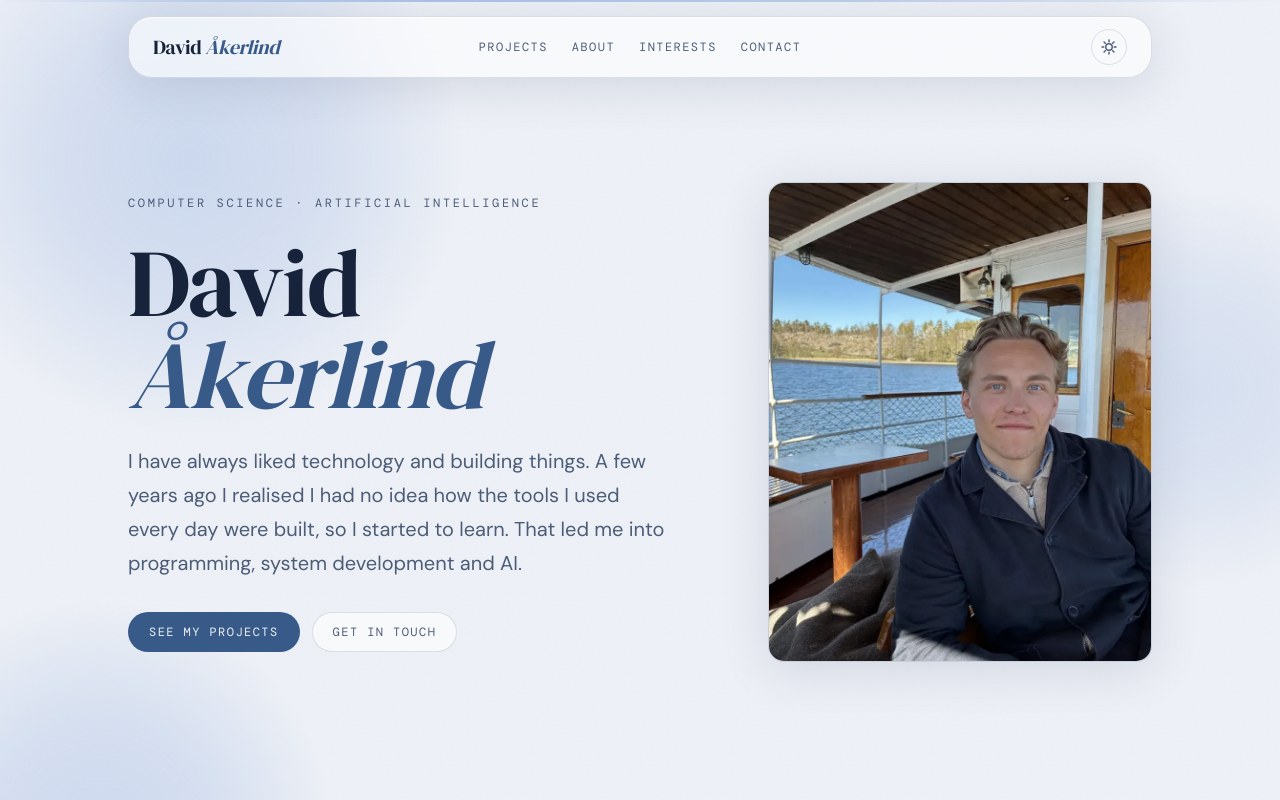
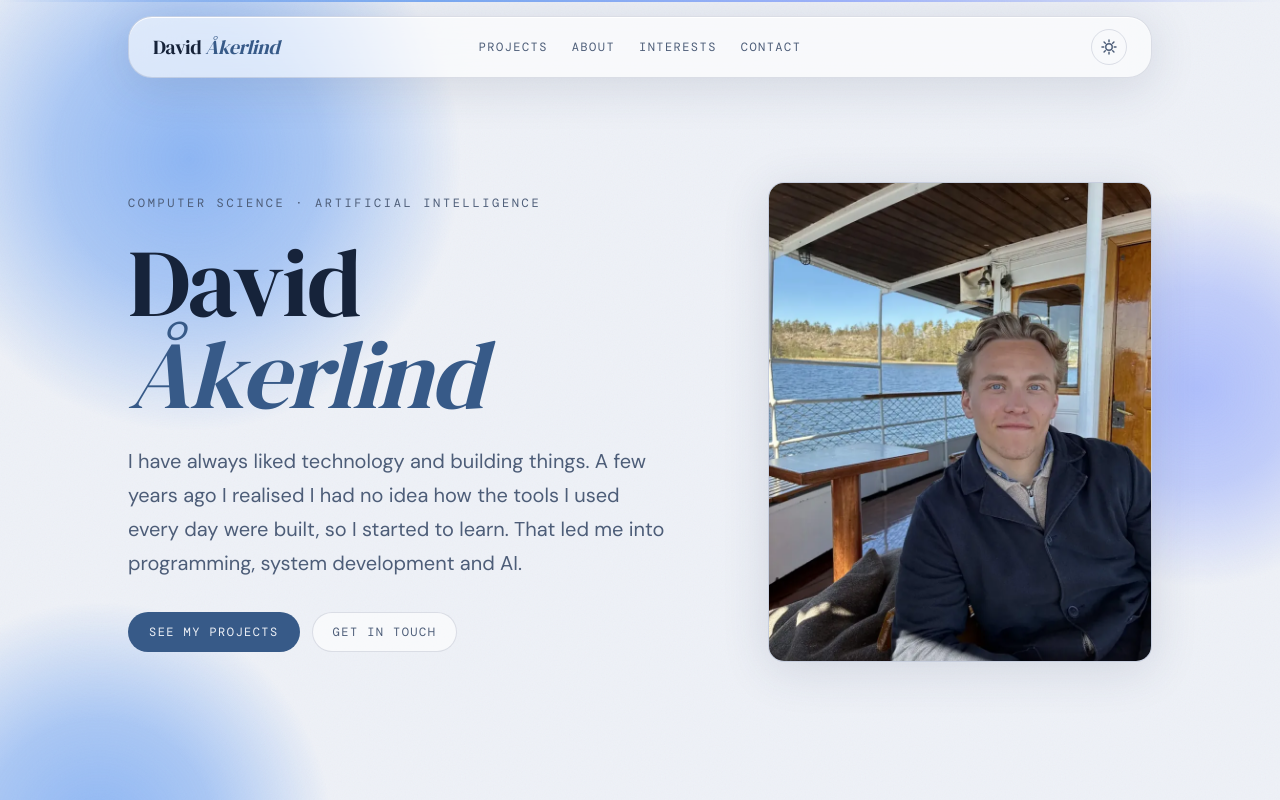
Before and after one commit to DavidAkerlind/portfolio_page, a React (Vite) app: page / in a window 1280 px wide. Shown: the top 800 px of the page. Built offline with nearby package versions, Linux system fonts and the light colour scheme.

Commit message:
Stronger, bluer glows in light mode
Light-mode glows use vivid blues (azure, sky and periwinkle) and a higher opacity;
dark mode is unchanged.

Co-Authored-By: Claude Sonnet 5.5 <noreply@anthropic.com>
Claude-Session: https://claude.ai/code/session_01V2AXfnzt3cR9dUYPQ3F8Te

```diff
--- a/src/components/Backdrop/backdrop.css
+++ b/src/components/Backdrop/backdrop.css
@@ -78,7 +78,7 @@
 		color-mix(in srgb, var(--orb-color) 70%, transparent) 50%,
 		transparent 100%
 	);
-	opacity: 0.3;
+	opacity: var(--glow-opacity);
 	animation: backdrop-drift 8s ease-in-out infinite alternate;
 }
 
--- a/src/index.css
+++ b/src/index.css
@@ -20,9 +20,10 @@
 	--color-success: light-dark(#12804a, #6ee7a8);
 
 	/* The soft glows behind the page: paler in light mode. */
-	--glow-blue: light-dark(#7fa3dc, #375a88);
-	--glow-lavender: light-dark(#9db8e2, #bfb5ce);
-	--glow-slate: light-dark(#a5b8da, #334b6d);
+	--glow-blue: light-dark(#2f7cf0, #375a88);
+	--glow-lavender: light-dark(#6f8cff, #bfb5ce);
+	--glow-slate: light-dark(#4fb3f5, #334b6d);
+	--glow-opacity: 0.3;
 
 	/* GLASS */
 	--glass-bg: light-dark(rgba(255, 255, 255, 0.6), rgba(255, 255, 255, 0.04));
@@ -117,6 +118,18 @@
 		fill 0.5s var(--ease),
 		stroke 0.5s var(--ease),
 		box-shadow 0.5s var(--ease) !important;
+}
+
+/* In light mode the glows are stronger, since pale colour on a pale page needs it.
+   (A number cannot be a light-dark() pair, so this follows the same two switches.) */
+:root[data-theme='light'] {
+	--glow-opacity: 0.5;
+}
+
+@media (prefers-color-scheme: light) {
+	:root:not([data-theme='dark']) {
+		--glow-opacity: 0.5;
+	}
 }
 
 /*  ==== RESET ==== */
```
